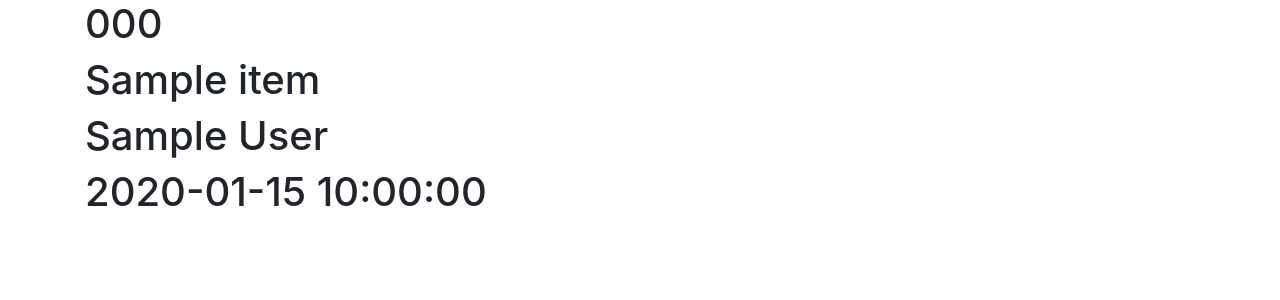
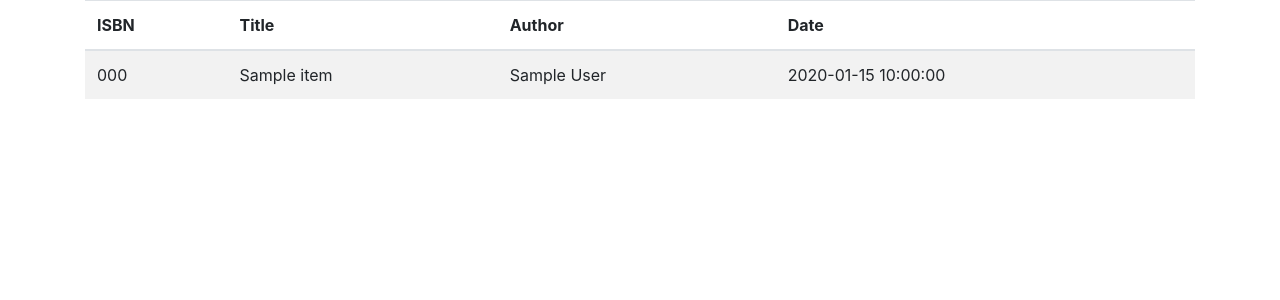
Before and after one commit to Manny500/wishlist, a Flask app: page /list/1 in a window 1280 px wide. Shown: the part 56-356 px from the top of the page. Run offline with Flask 2, Linux system fonts and the light colour scheme; the visitor is signed in with stand-in values (Sample User, id 1); tables that the repository leaves empty hold one stand-in row (values such as "Sample post"); a database or web service that is not in the repository returns one stand-in record (values such as "Sample title"); data that the repository does not hold is empty; some libraries are stand-ins or nearby versions.

Commit message:
UI clean Up

```diff
--- a/wishlist/templates/details.html
+++ b/wishlist/templates/details.html
@@ -1,8 +1,22 @@
 {% extends 'layout.html'%}
 
 {% block body %}
-    <h1>{{book.isbn}}</h1>
-    <h1>{{book.title}}</h1>
-    <h1>{{book.author}}</h1>
-    <h1>{{book.date}}</h1>
+<table class="table table-striped">
+    <thead>
+      <tr>
+        <th scope="col">ISBN</th>
+        <th scope="col">Title</th>
+        <th scope="col">Author</th>
+        <th scope="col">Date</th>
+      </tr>
+    </thead>
+    <tbody>
+      <tr>
+        <td>{{book.isbn}}</td>
+        <td>{{book.title}}</td>
+        <td>{{book.author}}</td>
+        <td>{{book.date}}</td>
+      </tr>
+    </tbody>
+  </table>
 {% endblock%}
--- a/wishlist/templates/list.html
+++ b/wishlist/templates/list.html
@@ -5,7 +5,7 @@
 
     <ul class="list-group">
         {% for book in books%}
-            <li class"list-group-item"><a href="list/{{book.id}}">{{book.title}}</a></li>
+            <li class="list-group-item list-group-item-action" ><a href="list/{{book.id}}">{{book.title}}</a></li>
         {% endfor %}
     </ul>
 {% endblock%}
```
Also changed, not shown: wishlist/templates/about.html (+6 -1 lines), wishlist/templates/dashboard.html (+7 -5 lines), README.md, 1 other file.
